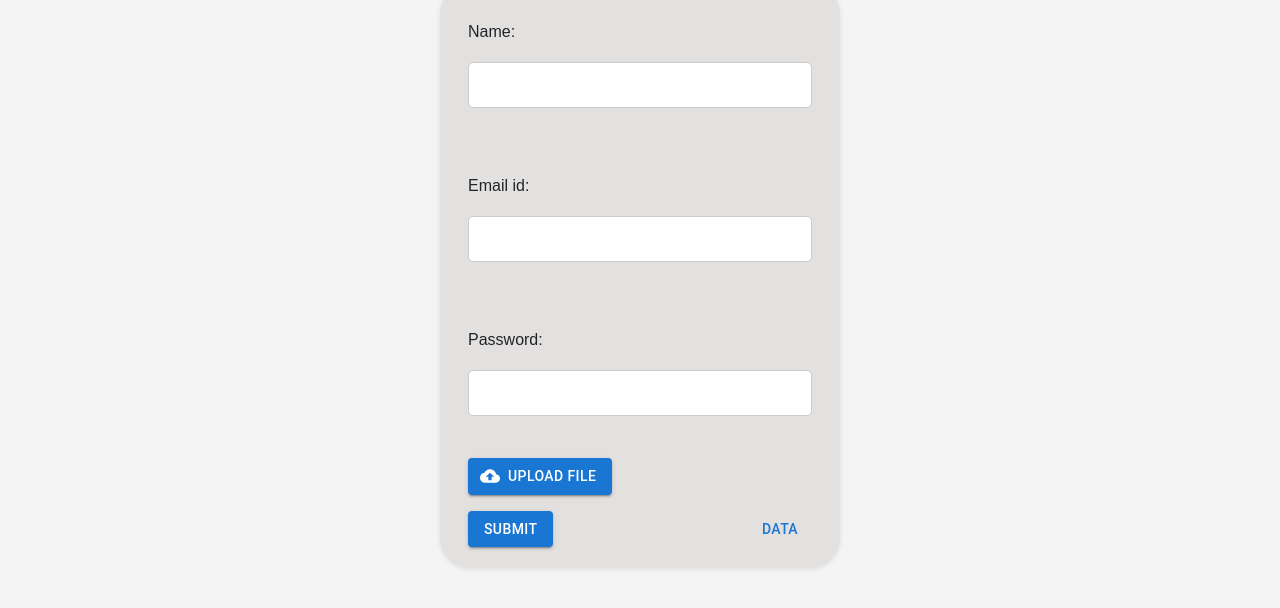
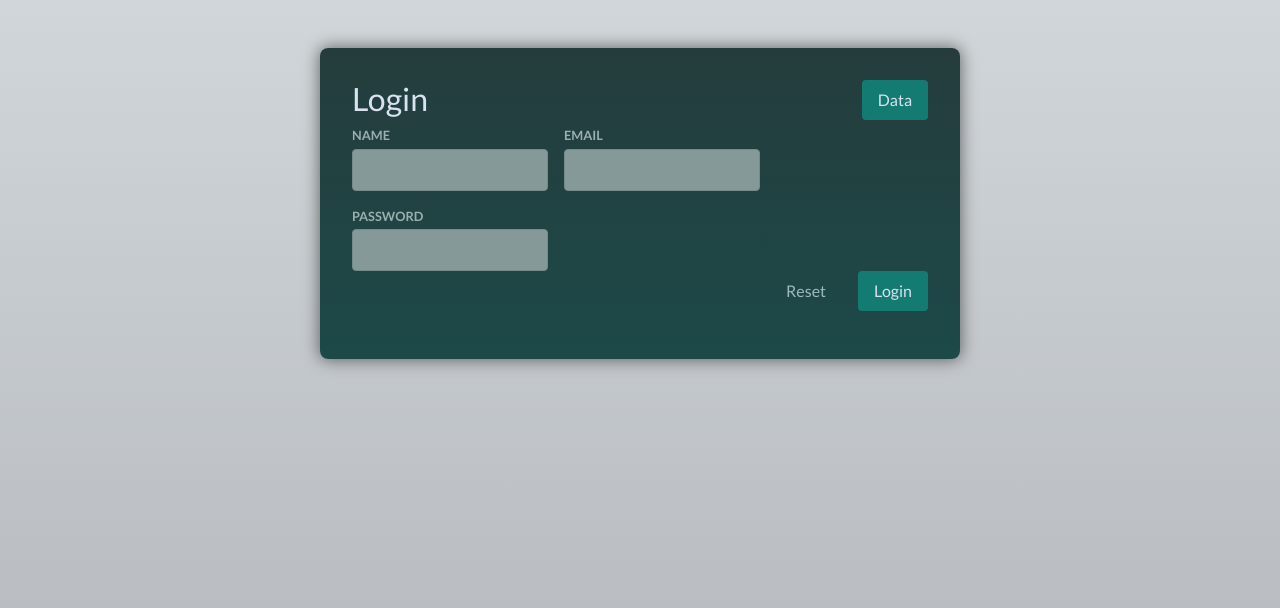
Before and after one commit to shahbaz-shamshi/crud-app, a React (Create React App) app: page / in a window 1280 px wide. Shown: the top 608 px of the page. Built offline with nearby package versions, Linux system fonts and the light colour scheme.

Commit message:
changes create page

```diff
--- a/src/Components/App.css
+++ b/src/Components/App.css
@@ -1,106 +1,172 @@
+@import url('https://fonts.googleapis.com/css2?family=Quicksand:wght@400;700&family=Lato:wght@400;700&display=swap');
+
+* {
+  box-sizing: border-box;
+}
+
 body {
-  font-family: Arial, sans-serif;
-  background-color: #f4f4f4;
+  margin: 0;
+  font-family: 'Lato', serif;
+  -webkit-font-smoothing: antialiased;
+  -moz-osx-font-smoothing: grayscale;
+  background: linear-gradient(#d0d6d9, #b1b4ba);
+  color: #d9e2f1;
+  min-height: 100vh;
+}
 
-  display: flex;
-  justify-content: center;
+header {
+  margin: 2rem 0;
+  text-align: center;
+}
 
+header img {
+  width: 5rem;
+  height: 5rem;
+  object-fit: contain;
+  border-radius: 50%;
+  border: 2px solid #758a8a;
+  filter: drop-shadow(0 0 4px rgba(31, 42, 42, 0.5));
+}
+
+header h1 {
+  font-family: 'Quicksand', sans-serif;
+  font-weight: 700;
+  font-size: 3rem;
+  margin: 1rem 0;
+  letter-spacing: 0.2rem;
+  color: #2f4444;
 }
 
 form {
-  background-color: rgba(108, 84, 84, 0.128);
-  padding: 20px;
-  border-radius: 5px;
-  box-shadow: 0 2px 5px rgba(0, 0, 0, 0.1);
-  max-width: 400px;
-  margin: 10px;
-  border-radius:30px;
-}
-form:hover{
-  box-shadow: 1px 1px 8px 1px #dcdcdc;
+  width: 90%;
+  max-width: 40rem;
+  margin: 3rem auto;
+  padding: 2rem;
+  background: linear-gradient(180deg, #253c3c, #1d4949);
+  border-radius: 8px;
+  box-shadow: 0 0 16px 1px rgba(0, 0, 0, 0.5);
 }
 
-form:focus-within{
-  box-shadow: 1px 1px 8px 1px #dcdcdc;
-  outline:none;
+.control,
+fieldset {
+  margin-bottom: 1rem;
 }
 
-
-input[type="text"],
-  input[type="email"] {
-    width: 100%;
-    padding: 10px;
-    margin: 10px 0;
-    box-sizing: border-box;
-    border: 1px solid #ccc;
-    border-radius: 5px;
-    font-size: 16px;
-  }
-
-  button[type="submit"] {
-    background-color: #4caf50;
-    color: white;
-    padding: 9px 21px;
-    border: none;
-    border-radius: 5px;
-    cursor: pointer;
-    font-size: 16px;
-    border-radius: 20px;
-  }
-
-  button[type="submit"]:hover {
-    background-color: #788b79;
-  }
-
-  .buttonClass{
-
-display: flex;
-justify-content: space-between;
-
-  }
-tbody.th{
-
-display: flex;
-justify-content: center;
-
+.control.no-margin {
+  margin-bottom: 0;
 }
 
-.table{
-
-  border:1px solid #4475a6;
-  width: 113%;
-
+.control label {
+  display: block;
+  font-size: 0.8rem;
+  margin-bottom: 0.2rem;
+  color: #9bafaf;
+  text-transform: uppercase;
+  font-weight: bold;
 }
 
-.font{
-
-  color: #047cf5;
+.control input {
+  display: block;
+  width: 100%;
+  max-width: 15rem;
+  padding: 0.5rem;
+  font-size: 1rem;
+  border-radius: 4px;
+  border: 1px solid #758a8a;
+  background-color: #869999;
+  color: #142020;
 }
 
-.head{
+.control select {
+  display: block;
+  width: 100%;
+  max-width: 15rem;
+  padding: 0.5rem;
+  font-size: 1rem;
+  border-radius: 4px;
+  border: 1px solid #758a8a;
+  background-color: #869999;
+  color: #142020;
+}
+
+.control:has(input[type='checkbox']) {
+  display: flex;
+  align-items: center;
+}
+
+.control:has(input[type='checkbox']) label {
+  margin: 0;
+}
+
+.control input[type='checkbox'] {
+  display: inline-block;
+  width: auto;
+  max-width: none;
+  margin-right: 0.5rem;
+  border-radius: 0;
+  border: none;
+  background-color: transparent;
+  color: #d9e2f1;
+}
+
+.control-error {
+  color: #ffca99;
+  font-size: 0.8rem;
+  height: 2rem;
+  padding: 0.5rem 0;
+}
+
+.control-error p {
+  margin: 0;
+}
+
+.control-row {
+  display: flex;
+  flex-wrap: wrap;
+  justify-content: flex-start;
+  gap: 1rem;
+}
+
+.form-actions {
+  display: flex;
+  justify-content: flex-end;
+  gap: 1rem;
+}
+
+.button {
+  padding: 0.5rem 1rem;
+  font-size: 1rem;
+  border-radius: 4px;
+  border: none;
+  background-color: #147b73;
+  color: #d9e2f1;
+  cursor: pointer;
+}
+
+.button:hover,
+.button:focus {
+  background-color: #319890;
+}
+
+.button-flat {
+  background-color: transparent;
+  color: #9cbaba;
+}
+
+.button-flat:hover,
+.button-flat:focus {
+  background-color: transparent;
+  color: #869999;
+}
+
+.header{
+
+  display: flex;
+  justify-content: space-between;
+}
+
+.button-design{
 
 
-  color:  #7b8a9a;
+  display: flex;
 }
-
-
-#password{
-
-
-
-  width: 100%;
-  padding: 10px;
-  margin: 10px 0;
-  box-sizing: border-box;
-  border: 1px solid #ccc;
-  border-radius: 5px;
-}
-
-.fileClass{
-
-border-radius: 2px;
-width:172px;
-
-
-
-}
--- a/src/Components/Create.js
+++ b/src/Components/Create.js
@@ -2,193 +2,101 @@
 import axios from "axios";
 import { Link } from "react-router-dom";
 
-import "./App.css";
+function Create() {
+  var [name, setName] = useState("");
+  var [email, setEmail] = useState("");
+  var [password, setPassword] = useState("");
 
-import { userSchema } from "../validations/UserValidation";
+  function newNameData(event) {
+    console.log(event.target.value);
+    setName(event.target.value);
+  }
 
-import { Button, TextField } from "@mui/material";
-import CloudUploadIcon from '@mui/icons-material/CloudUpload';
-import { styled } from '@mui/material/styles';
+  function newEmailData(event) {
+    console.log(event.target.value);
+    setEmail(event.target.value);
+  }
+
+  function newPasswordData(event) {
+    console.log(event.target.value);
+    setPassword(event.target.value);
+  }
 
 
 
-
-
-
-function Create() {
-  var [name, setName] = useState("");
-
-  var [email, setEmail] = useState("");
-  var [password, setPassword] = useState("");
-  var [file, setFile] = useState("");
-
   const handleSubmit = async (e) => {
     e.preventDefault();
+
+    console.log("submited");
+
 
     const header = { "Access-Control-Allow-Origin": "*" };
     axios.post("https://65e7f94f53d564627a8f9288.mockapi.io/crud", {
       name: name,
       email: email,
       password: password,
-      file:file,
       header,
     });
 
-    let formData = {
-      name: name,
-      email: email,
-      password: password,
-      file:file,
-    };
 
-    const isValid = await userSchema.isValid(formData);
-    console.log(isValid);
+e.target.reset();
+
+
+
   };
 
-  function newNameData(event) {
-    setName(event.target.value);
-  }
+  return (
+    <form onSubmit={handleSubmit}>
 
-  function newEmailData(event) {
-    setEmail(event.target.value);
-  }
+      <div className="header">
+      <h2>Login</h2>
 
-  function newPasswordData(event) {
-    setPassword(event.target.value);
-  }
-  function newFileData(event) {
-    setFile(event.target.value);
-  }
+      <Link to="/read">
+              <button className="button"> Data</button>
+              </Link>
+
+       </div>
+
+      <div className="control-row">
+        <div className="control no-margin">
+          <label htmlFor="email">Name</label>
+          <input
+            id="Name"
+            type="text"
+            name="name"
+            required=""
+            onChange={newNameData}
+          />
+        </div>
+
+        <div className="control no-margin">
+          <label htmlFor="email">Email</label>
+          <input
+            id="email"
+            type="email"
+            name="email"
+            required=""
+            onChange={newEmailData}
+          />
+        </div>
+
+        <div className="control no-margin">
+          <label htmlFor="password">Password</label>
+          <input id="password" type="password" name="password"  required=""
+            onChange={newPasswordData}/>
+        </div>
+      </div>
+
+      <p className="form-actions button-design">
+      <button type="reset" className="button button-flat"> Reset</button>
+
+        <button type ="submit" className="button">Login</button>
 
 
 
 
-  const VisuallyHiddenInput = styled('input')({
-    clip: 'rect(0 0 0 0)',
-    clipPath: 'inset(50%)',
-    height: 1,
-    overflow: 'hidden',
-    position: 'absolute',
-    bottom: 0,
-    left: 0,
-    whiteSpace: 'nowrap',
-    width: 1,
-  });
-
-function InputFileUpload() {
-    return (
-      <Button
-        component="label"
-        role={undefined}
-        variant="contained"
-        tabIndex={-1}
-        startIcon={<CloudUploadIcon />}
-      >
-        Upload file
-        <VisuallyHiddenInput type="file" />
-      </Button>
-    );
-  }
-
-  return (
-    <>
-      <div>
-        <form
-          onSubmit={handleSubmit}
-          className="row g-3 needs-validation"
-          novalidate=""
-        >
-          <div className="mb-3" >
-            <label className="form-label" for="validationCustom01" >
-              Name:
-            </label>
-
-            <input
-              type="text"
-              className="form-control"
-              id="validationCustom01"
-              required=""
-              onChange={newNameData}
-            />
-            <br />
-          </div>
-
-
-          <div className="valid-feedback">Looks good!</div>
-
-          <div className="mb-3">
-            <label htmlFor="email" className="form-label">
-              Email id:
-            </label>
-            <input
-              type="email"
-              id="email"
-              name="email"
-              onChange={newEmailData}
-              required
-            />
-            <br />
-            <br />
-          </div>
-
-          <div className="mb-3">
-            <label htmlFor="password" className="form-label">
-              Password:
-            </label>
-            <input
-              type="password"
-              id="password"
-              name="password"
-              onChange={newPasswordData}
-              required
-            />
-            </div>
-
-
-
-<div className="fileClass">
-<Button
-  component="label"
-  role={undefined}
-  variant="contained"
-  tabIndex={-1}
-  startIcon={<CloudUploadIcon />
-
-
-  }
-
-  onChange={newFileData}
-              required
->
-  Upload file
-  <VisuallyHiddenInput type="file" />
-</Button>
-
-
-</div>
-
-
-
-
-          <div className="buttonClass">
-            <Link to="/">
-              <Button
-                variant="contained"
-                href="#contained-buttons"
-                onClick={handleSubmit}
-                size="medium"
-              >
-                Submit
-              </Button>
-            </Link>
-
-            <Link to="/read">
-              <Button>Data</Button>
-            </Link>
-          </div>
-        </form>
-      </div>
-    </>
+      </p>
+    </form>
   );
 }
 
```
Also changed, not shown: src/Components/Update.js (+1 -7 lines), src/Components/login.js (deleted, +0 -11 lines).
